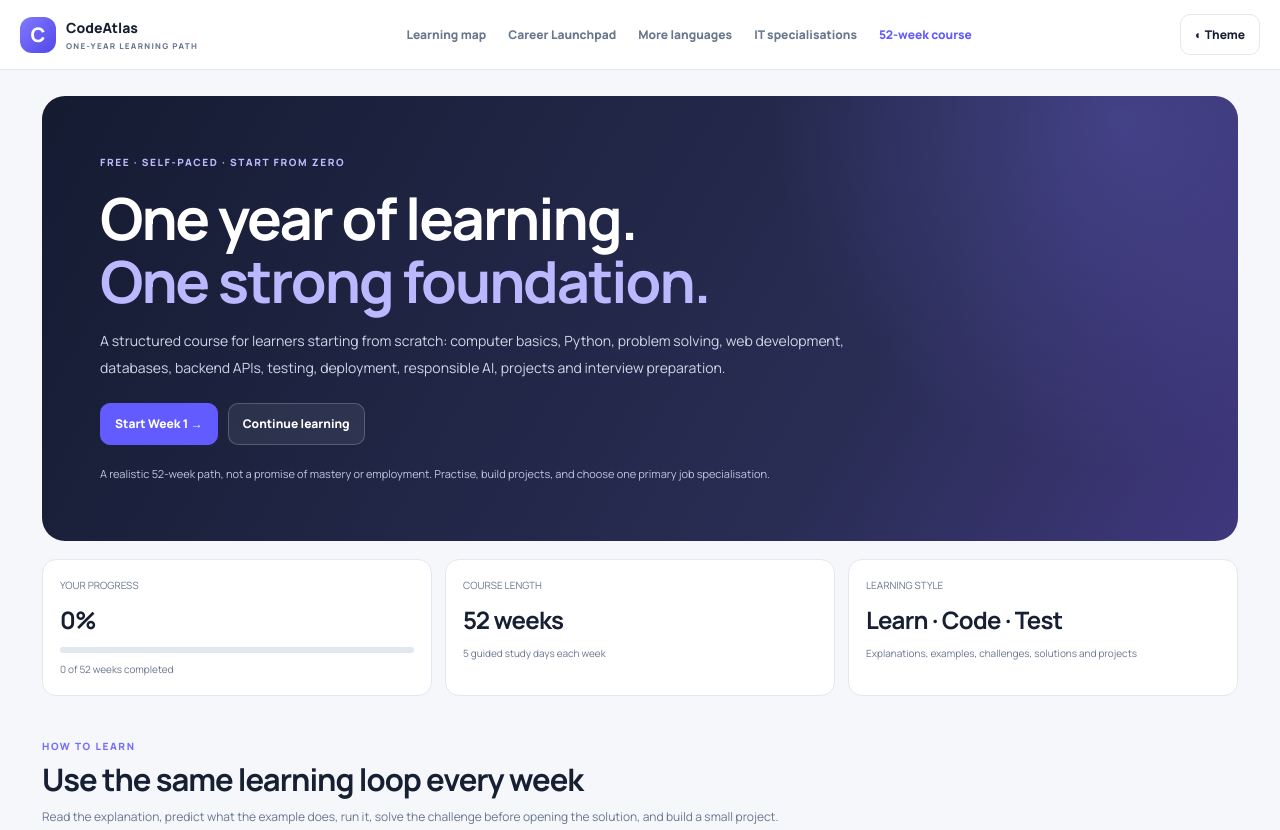
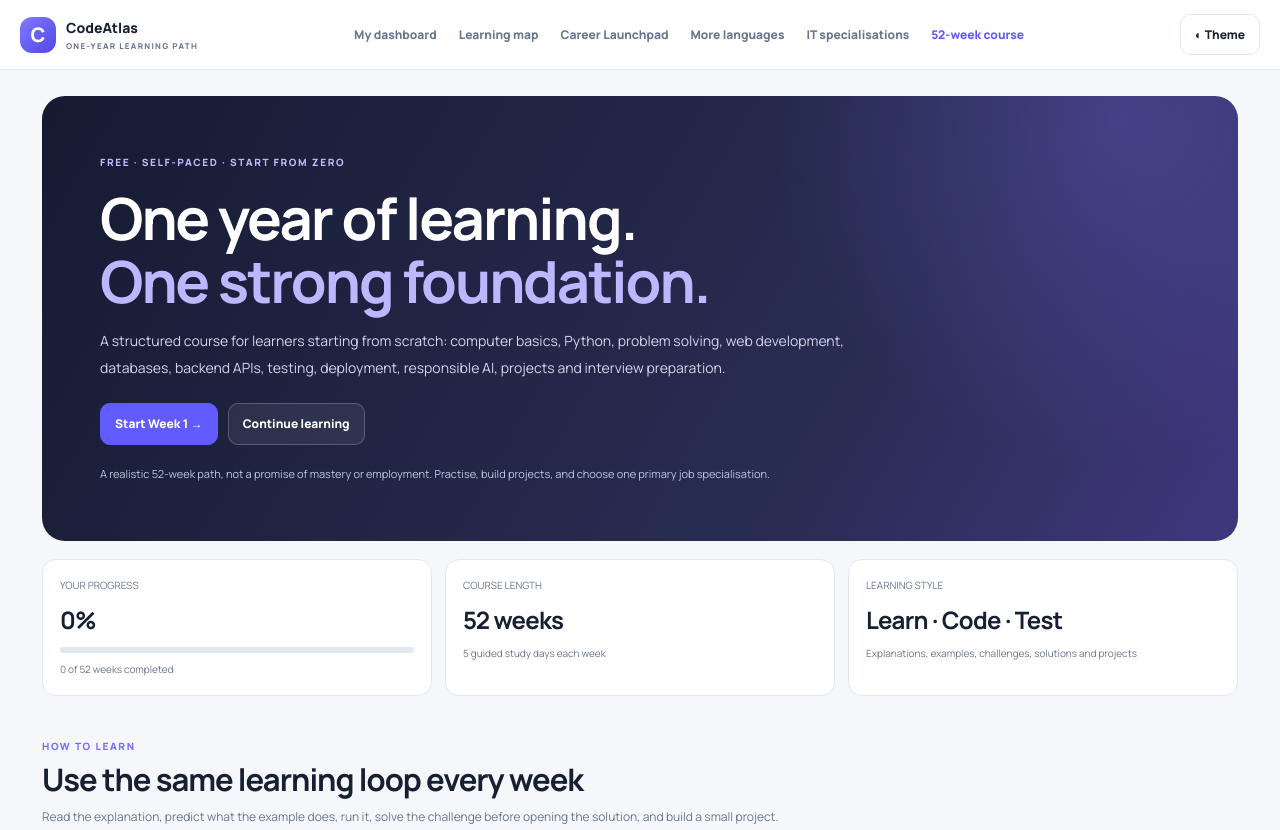
Before and after one commit to preethamofficial/carrier-guidence, a plain HTML site: page CodeAtlas_Website/year-course.html in a window 1280 px wide. Shown: the top 830 px of the page. Drawn offline with nearby package versions, Linux system fonts and the light colour scheme.

Commit message:
Link learning dashboard from course navigation

```diff
--- a/CodeAtlas_Website/year-course.html
+++ b/CodeAtlas_Website/year-course.html
@@ -1,6 +1,6 @@
 <!doctype html>
 <html lang="en"><head><meta charset="utf-8"><meta name="viewport" content="width=device-width, initial-scale=1"><meta name="description" content="A structured free 52-week IT learning curriculum from complete beginner foundations to projects and interview preparation."><title>One-Year IT Course — CodeAtlas</title><link rel="preconnect" href="https://fonts.googleapis.com"><link href="https://fonts.googleapis.com/css2?family=DM+Mono:wght@400;500&family=Manrope:wght@400;500;600;700;800&display=swap" rel="stylesheet"><link rel="stylesheet" href="year-course.css"><script src="year-course.js" defer></script></head>
-<body><header class="top"><a class="brand" href="index.html"><span class="mark">C</span><span>CodeAtlas<small>ONE-YEAR LEARNING PATH</small></span></a><nav><a href="index.html">Learning map</a><a href="career.html">Career Launchpad</a><a href="language-library.html">More languages</a><a href="specializations.html">IT specialisations</a><a class="active" href="#curriculum">52-week course</a></nav><button class="btn ghost" id="themeBtn">◐ Theme</button></header>
+<body><header class="top"><a class="brand" href="index.html"><span class="mark">C</span><span>CodeAtlas<small>ONE-YEAR LEARNING PATH</small></span></a><nav><a href="dashboard.html">My dashboard</a><a href="index.html">Learning map</a><a href="career.html">Career Launchpad</a><a href="language-library.html">More languages</a><a href="specializations.html">IT specialisations</a><a class="active" href="#curriculum">52-week course</a></nav><button class="btn ghost" id="themeBtn">◐ Theme</button></header>
 <main class="wrap"><section class="hero"><div class="eyebrow">FREE · SELF-PACED · START FROM ZERO</div><h1>One year of learning.<br><span>One strong foundation.</span></h1><p>A structured course for learners starting from scratch: computer basics, Python, problem solving, web development, databases, backend APIs, testing, deployment, responsible AI, projects and interview preparation.</p><div class="hero-buttons"><a class="btn primary" href="#curriculum">Start Week 1 →</a><button class="btn glass" id="resumeBtn">Continue learning</button></div><div class="notice">A realistic 52-week path, not a promise of mastery or employment. Practise, build projects, and choose one primary job specialisation.</div></section>
 <section class="summary"><article><small>YOUR PROGRESS</small><strong id="progressPct">0%</strong><div class="bar"><i id="progressBar"></i></div><span id="progressText">0 of 52 weeks completed</span></article><article><small>COURSE LENGTH</small><strong>52 weeks</strong><span>5 guided study days each week</span></article><article><small>LEARNING STYLE</small><strong>Learn · Code · Test</strong><span>Explanations, examples, challenges, solutions and projects</span></article></section>
 <section class="section"><div class="section-head"><div><div class="eyebrow">HOW TO LEARN</div><h2>Use the same learning loop every week</h2><p>Read the explanation, predict what the example does, run it, solve the challenge before opening the solution, and build a small project.</p></div></div><div class="loop-grid"><article><b>01</b><h3>Understand</h3><p>Explain the concept in plain language. Keep notes in your own words.</p></article><article><b>02</b><h3>Practise</h3><p>Type and run the example yourself. Change one thing and predict the result.</p></article><article><b>03</b><h3>Solve</h3><p>Try the challenge first. Use the hint only when stuck, then compare the solution.</p></article><article><b>04</b><h3>Prove it</h3><p>Test edge cases, explain your choices, and add the work to a project repository.</p></article></div></section>
```
